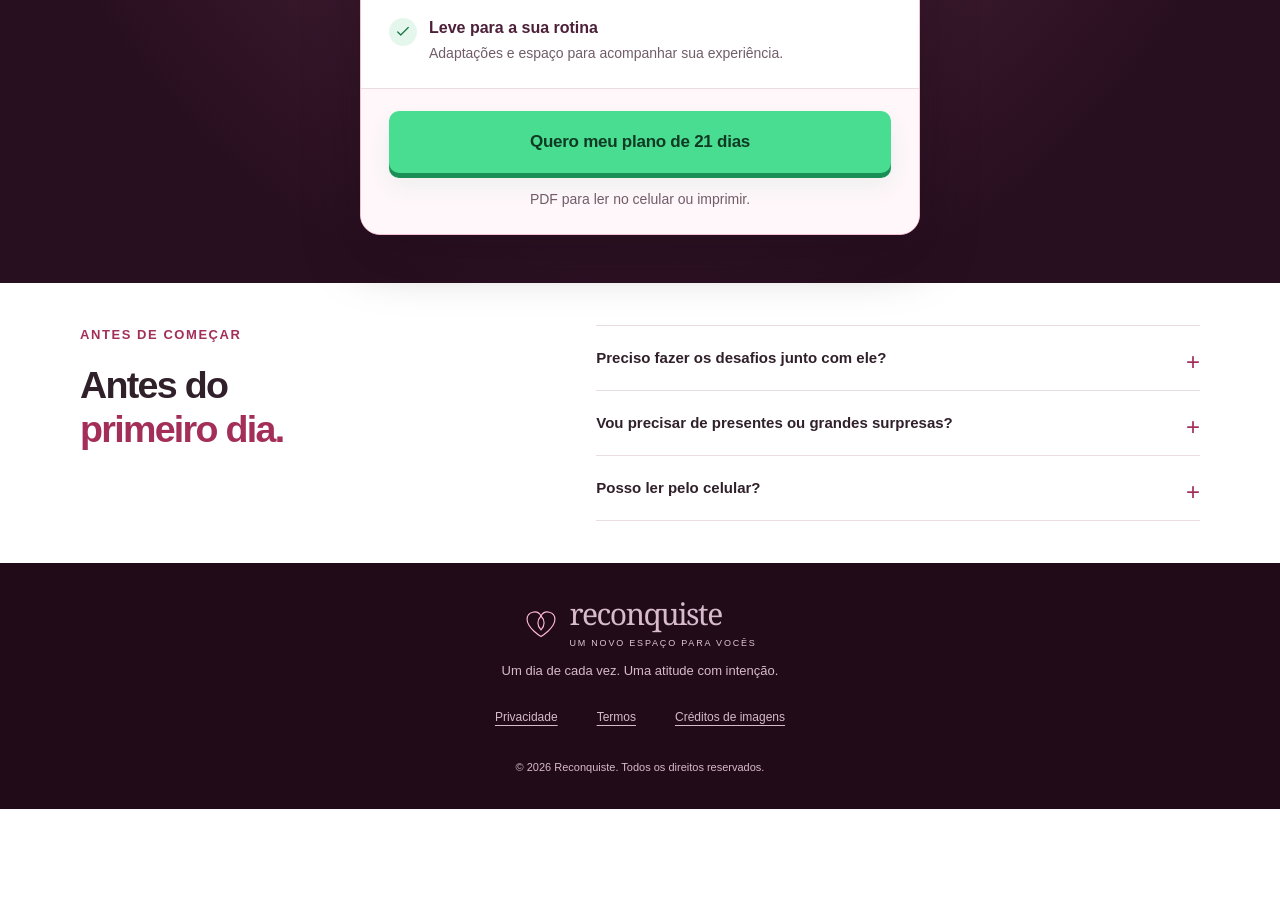
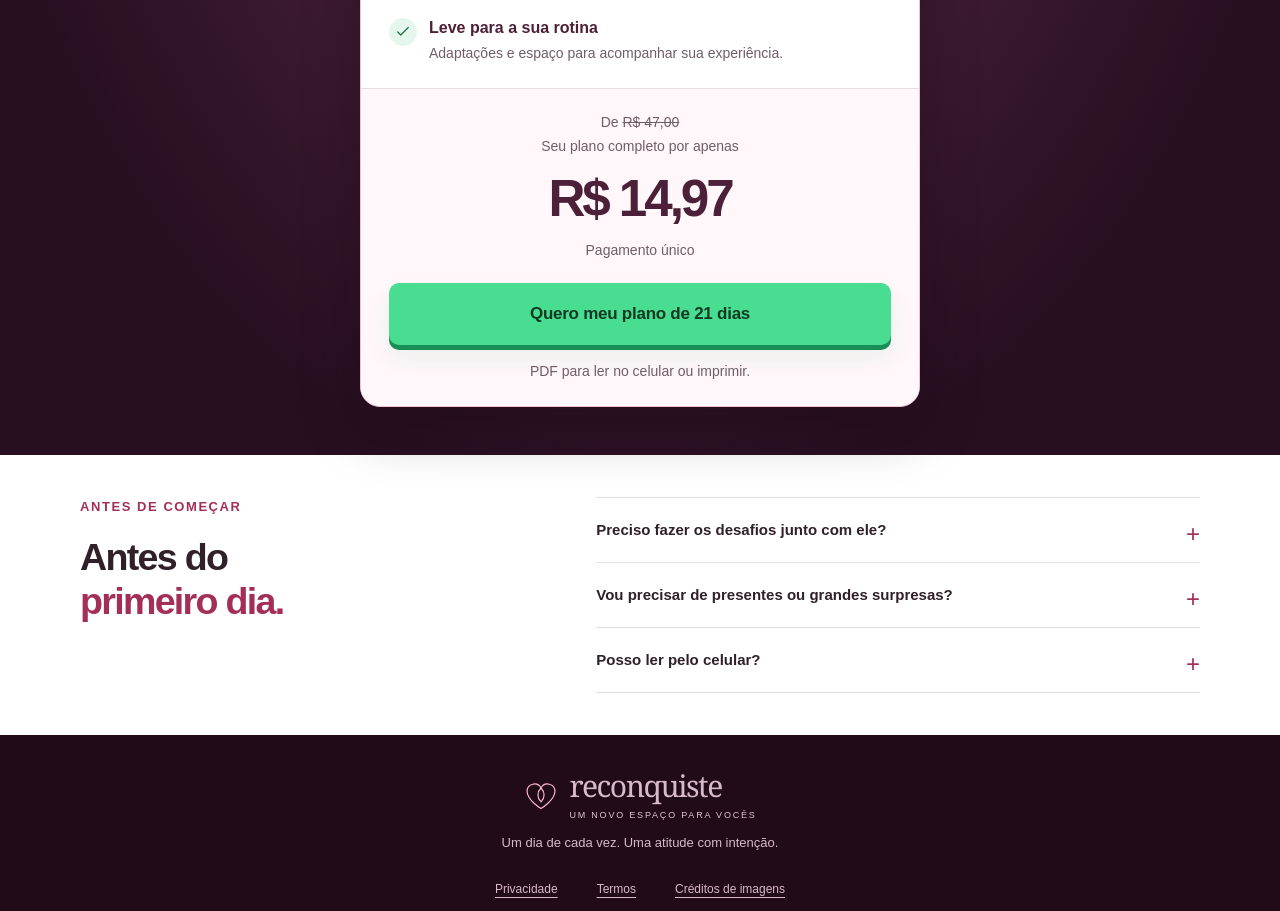
Before and after one commit to fmatoz/desafioreconquiste21dias, a website: page index.html in a window 1280 px wide. Shown: the part 3294-4205 px from the top of the page. Before the commit the page ends 4103 px from the top, so only its background shows below. Drawn offline with Linux system fonts and the light colour scheme.

Commit message:
Define oferta de R$ 47,00 por R$ 14,97

```diff
--- a/app.js
+++ b/app.js
@@ -21,7 +21,13 @@
   });
   $("#year").textContent = new Date().getFullYear();
   if (typeof config.price === "number" && Number.isFinite(config.price) && config.price > 0) {
-    $("#price-label").textContent = new Intl.NumberFormat("pt-BR", { style: "currency", currency: "BRL" }).format(config.price);
+    const currency = new Intl.NumberFormat("pt-BR", { style: "currency", currency: "BRL" });
+    $("#price-label").textContent = currency.format(config.price);
+    const originalPrice = $("#original-price");
+    if (originalPrice && Number.isFinite(config.originalPrice) && config.originalPrice > config.price) {
+      $("#original-price-label").textContent = currency.format(config.originalPrice);
+      originalPrice.hidden = false;
+    }
     $("#price-block").hidden = false;
   }
   const checkout = safeHttps(config.checkoutUrl);
--- a/config.js
+++ b/config.js
@@ -1,8 +1,9 @@
 // Configure o checkout e a VSL sem alterar o layout. Nenhum segredo deve entrar neste arquivo público.
 window.RECONQUISTE_CONFIG = Object.freeze({
   checkoutUrl: "",
-  // Valor em reais, por exemplo 27. Null mantém o preço oculto até a definição comercial.
-  price: null,
+  // Valores em reais. Null oculta o preço; originalPrice só aparece quando maior que price.
+  price: 14.97,
+  originalPrice: 47,
   // MP4/WebM público, ou embed HTTPS de YouTube/Vimeo. Deixe vazio até a VSL estar pronta.
   videoUrl: "",
   // "video" para MP4/WebM; "embed" para YouTube/Vimeo (somente URL de incorporação).
--- a/index.html
+++ b/index.html
@@ -86,7 +86,7 @@
               <li><svg aria-hidden="true"><use href="#icon-check"/></svg><div><strong>Leve para a sua rotina</strong><span>Adaptações e espaço para acompanhar sua experiência.</span></div></li>
             </ul>
             <div class="offer-checkout">
-              <div class="price-block" id="price-block" hidden><span>Seu plano completo por</span><strong id="price-label"></strong><span>Pagamento único</span></div>
+              <div class="price-block" id="price-block" hidden><span id="original-price" hidden>De <s id="original-price-label"></s></span><span>Seu plano completo por apenas</span><strong id="price-label"></strong><span>Pagamento único</span></div>
               <a class="button primary purchase-button" id="purchase-button" href="#plano" data-track="checkout_cta">Quero meu plano de 21 dias</a>
               <p class="format-note">PDF para ler no celular ou imprimir.</p>
             </div>
```
Also changed, not shown: README.md.
